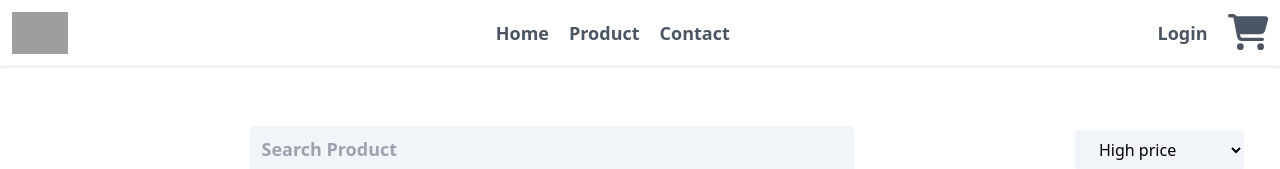
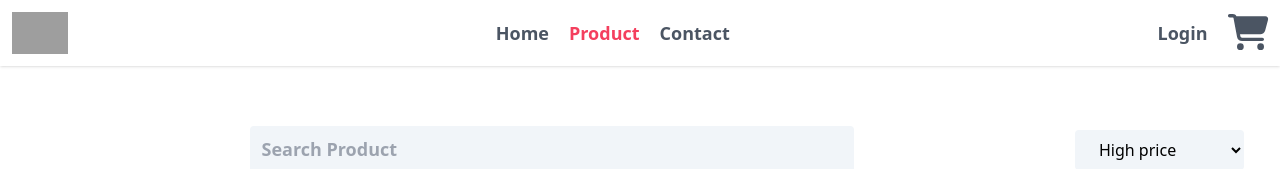
Before and after one commit to elongit/animalShop, a React (Vite) app: page /menu in a window 1280 px wide. Shown: the top 169 px of the page. Built offline with nearby package versions, Linux system fonts and the light colour scheme; grey boxes are pictures that could not be loaded.

Commit message:
fixed some styling issue

```diff
--- a/src/components/header.jsx
+++ b/src/components/header.jsx
@@ -30,7 +30,7 @@ function Header() {
 
           <li>
             <NavLink
-              to="/product"
+              to="/menu"
               aria-label="Products"
               className={({ isActive }) => isActive ? 'text-primary-color' : ''}
             >
```
